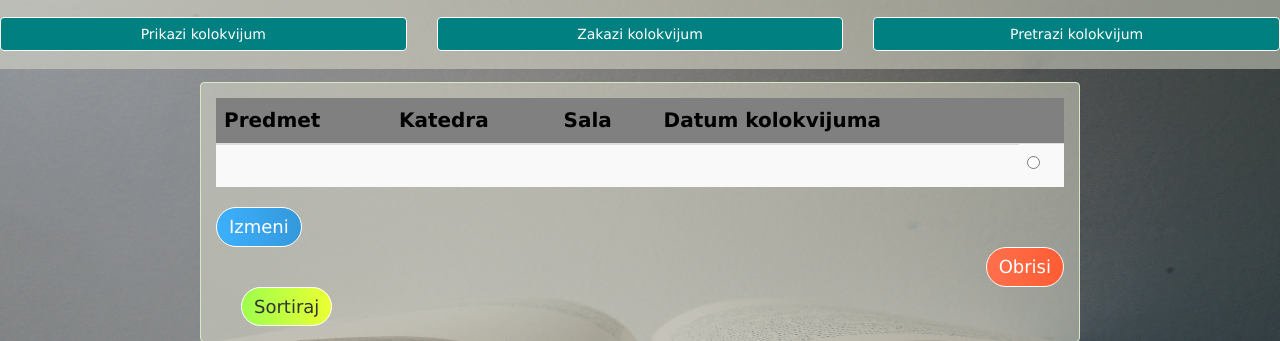
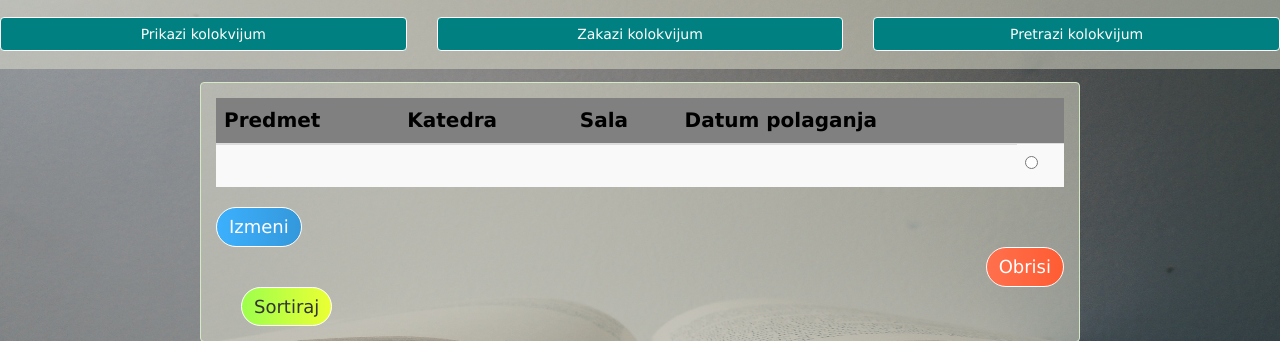
Before and after one commit to bojanakostic1/iteh24-cas2, a PHP site: page /home.php in a window 1280 px wide. Shown: the part 231-572 px from the top of the page. Run offline with PHP 8.4, Linux system fonts and the light colour scheme; data that the repository does not hold is empty.

Commit message:
Izmenjen naziv kolone Datum

```diff
--- a/home.php
+++ b/home.php
@@ -42,7 +42,7 @@
                 <th scope="col">Predmet</th>
                 <th scope="col">Katedra</th>
                 <th scope="col">Sala</th>
-                <th scope="col">Datum kolokvijuma</th>
+                <th scope="col">Datum polaganja</th>
             </tr>
             </thead>
             <tbody>
```
